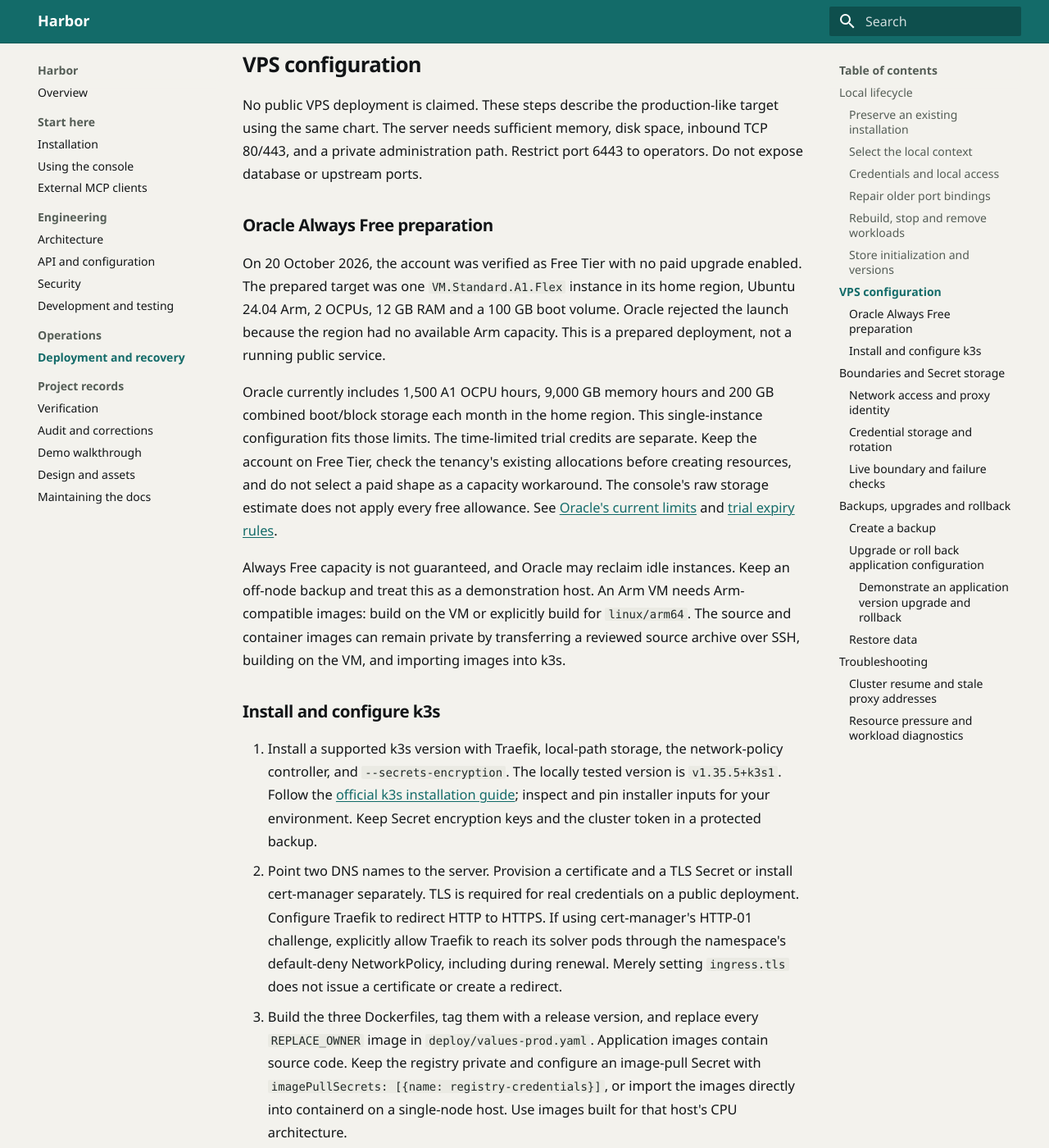
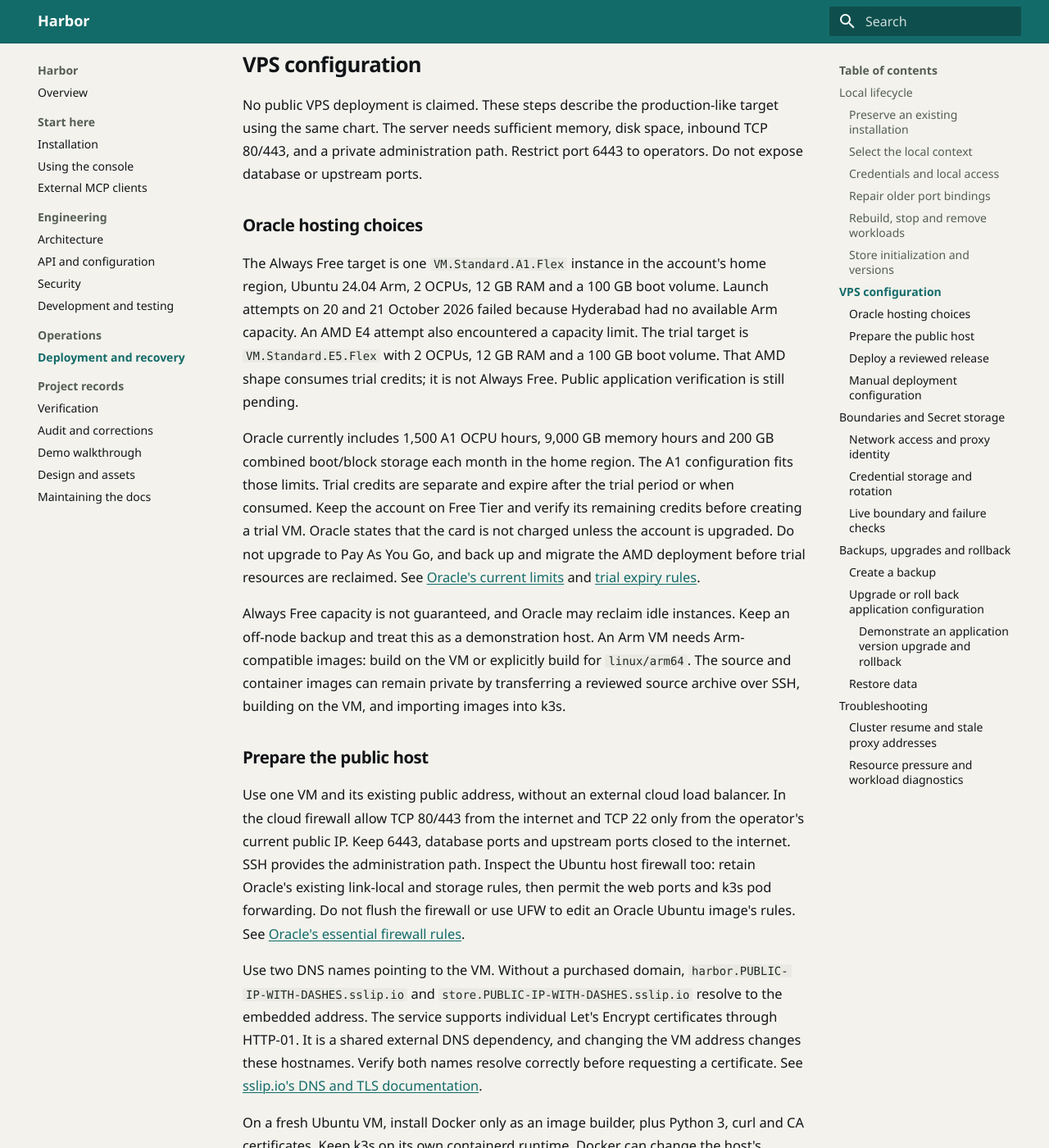
Before and after one commit to satwiksps/harbor, an MkDocs documentation site: the page built from docs/operations.md, in a window 1280 px wide and 1400 px high, scrolled down 4288 px. Shown: the whole window at 82% size. Built offline with MkDocs 1.6.1 and Material for MkDocs 9.7.7, drawn with Linux system fonts in a browser that asks for light colours; some of the changed text lies outside the part shown.

Commit message:
feat: add private VPS deployment with automatic TLS and backups

````diff
--- a/docs/operations.md
+++ b/docs/operations.md
@@ -95,15 +95,77 @@ The tested store image pins WordPress 7.1.3, PHP 8.3, WooCommerce 11.2.1, Storef
 
 No public VPS deployment is claimed. These steps describe the production-like target using the same chart. The server needs sufficient memory, disk space, inbound TCP 80/443, and a private administration path. Restrict port 6443 to operators. Do not expose database or upstream ports.
 
-### Oracle Always Free preparation
+### Oracle hosting choices
 
-On 20 October 2026, the account was verified as Free Tier with no paid upgrade enabled. The prepared target was one `VM.Standard.A1.Flex` instance in its home region, Ubuntu 24.04 Arm, 2 OCPUs, 12 GB RAM and a 100 GB boot volume. Oracle rejected the launch because the region had no available Arm capacity. This is a prepared deployment, not a running public service.
+The Always Free target is one `VM.Standard.A1.Flex` instance in the account's home region, Ubuntu 24.04 Arm, 2 OCPUs, 12 GB RAM and a 100 GB boot volume. Launch attempts on 20 and 21 October 2026 failed because Hyderabad had no available Arm capacity. An AMD E4 attempt also encountered a capacity limit. The trial target is `VM.Standard.E5.Flex` with 2 OCPUs, 12 GB RAM and a 100 GB boot volume. That AMD shape consumes trial credits; it is not Always Free. Public application verification is still pending.
 
-Oracle currently includes 1,500 A1 OCPU hours, 9,000 GB memory hours and 200 GB combined boot/block storage each month in the home region. This single-instance configuration fits those limits. The time-limited trial credits are separate. Keep the account on Free Tier, check the tenancy's existing allocations before creating resources, and do not select a paid shape as a capacity workaround. The console's raw storage estimate does not apply every free allowance. See [Oracle's current limits](https://docs.oracle.com/en-us/iaas/Content/FreeTier/freetier_topic-Always_Free_Resources.htm) and [trial expiry rules](https://docs.oracle.com/en-us/iaas/Content/FreeTier/freetier.htm).
+Oracle currently includes 1,500 A1 OCPU hours, 9,000 GB memory hours and 200 GB combined boot/block storage each month in the home region. The A1 configuration fits those limits. Trial credits are separate and expire after the trial period or when consumed. Keep the account on Free Tier and verify its remaining credits before creating a trial VM. Oracle states that the card is not charged unless the account is upgraded. Do not upgrade to Pay As You Go, and back up and migrate the AMD deployment before trial resources are reclaimed. See [Oracle's current limits](https://docs.oracle.com/en-us/iaas/Content/FreeTier/freetier_topic-Always_Free_Resources.htm) and [trial expiry rules](https://docs.oracle.com/en-us/iaas/Content/FreeTier/freetier.htm).
 
 Always Free capacity is not guaranteed, and Oracle may reclaim idle instances. Keep an off-node backup and treat this as a demonstration host. An Arm VM needs Arm-compatible images: build on the VM or explicitly build for `linux/arm64`. The source and container images can remain private by transferring a reviewed source archive over SSH, building on the VM, and importing images into k3s.
 
-### Install and configure k3s
+### Prepare the public host
+
+Use one VM and its existing public address, without an external cloud load balancer. In the cloud firewall allow TCP 80/443 from the internet and TCP 22 only from the operator's current public IP. Keep 6443, database ports and upstream ports closed to the internet. SSH provides the administration path. Inspect the Ubuntu host firewall too: retain Oracle's existing link-local and storage rules, then permit the web ports and k3s pod forwarding. Do not flush the firewall or use UFW to edit an Oracle Ubuntu image's rules. See [Oracle's essential firewall rules](https://docs.oracle.com/en-us/iaas/Content/Compute/References/bestpracticescompute.htm#Essential_Firewall_Rules).
+
+Use two DNS names pointing to the VM. Without a purchased domain, `harbor.PUBLIC-IP-WITH-DASHES.sslip.io` and `store.PUBLIC-IP-WITH-DASHES.sslip.io` resolve to the embedded address. The service supports individual Let's Encrypt certificates through HTTP-01. It is a shared external DNS dependency, and changing the VM address changes these hostnames. Verify both names resolve correctly before requesting a certificate. See [sslip.io's DNS and TLS documentation](https://sslip.io/).
+
+On a fresh Ubuntu VM, install Docker only as an image builder, plus Python 3, curl and CA certificates. Keep k3s on its own containerd runtime. Docker can change the host's FORWARD policy, so inspect the resulting rules and verify external HTTP traffic after installation. Do not expose the Docker API.
+
+Download and review the pinned k3s installer, then install with Secret encryption:
+
+```sh
+curl -fsSLo /tmp/install-k3s.sh 'https://raw.githubusercontent.com/k3s-io/k3s/v1.35.5%2Bk3s1/install.sh'
+sudo env INSTALL_K3S_VERSION='v1.35.5+k3s1' sh /tmp/install-k3s.sh server \
+  --secrets-encryption --write-kubeconfig-mode 600
+sudo k3s secrets-encrypt status
+sudo kubectl get nodes -o wide
+```
+
+Do not set `node-external-ip` for an OCI node behind public-IP NAT when preserving client addresses with `externalTrafficPolicy: Local`. K3s documents that combination as incompatible. The provided Traefik configuration uses `Local` and leaves forwarding-header trust disabled. See [K3s ServiceLB behavior](https://docs.k3s.io/networking/networking-services#usage).
+
+Install the pinned Helm archive matching the VM architecture and verify its official checksum. For AMD:
+
+```sh
+curl -fsSLO https://get.helm.sh/helm-v4.3.1-linux-amd64.tar.gz
+curl -fsSLO https://get.helm.sh/helm-v4.3.1-linux-amd64.tar.gz.sha256sum
+sha256sum -c helm-v4.3.1-linux-amd64.tar.gz.sha256sum
+tar -xzf helm-v4.3.1-linux-amd64.tar.gz
+sudo install -m 0755 linux-amd64/helm /usr/local/bin/helm
+```
+
+Install cert-manager once at cluster level. The chart signature is checked against the project's published keyring:
+
+```sh
+curl -fsSLo /tmp/cert-manager.gpg https://cert-manager.io/public-keys/cert-manager-keyring-2021-09-20-1020CF3C033D4F35BAE1C19E1226061C665DF13E.gpg
+sudo env KUBECONFIG=/etc/rancher/k3s/k3s.yaml helm upgrade --install cert-manager \
+  oci://quay.io/jetstack/charts/cert-manager --version v1.21.2 \
+  --namespace cert-manager --create-namespace --set crds.enabled=true \
+  --verify --keyring /tmp/cert-manager.gpg --wait --timeout 5m
+```
+
+The version and signature-verification options follow the [official cert-manager installation guide](https://cert-manager.io/docs/installation/helm/). Harbor's namespace uses default-deny networking. `networkPolicy.allowAcmeHttp01: true` permits only Traefik to reach temporary challenge pods on port 8089. The solver uses a ClusterIP Service, and its HTTP route takes precedence over the normal HTTPS redirect. Keep this allowance after the first certificate is issued so renewal can succeed.
+
+### Deploy a reviewed release
+
+Copy a source archive containing only tracked project files to the VM over SSH. Do not copy a Git credential, local databases or the development credential directory. Generate fresh production credentials with the helper below; transfer the selected Gemini key separately into `.secrets/gemini-api-key.txt` with directory mode 700 and file mode 600. Without that key, the application starts but chat remains unavailable.
+
+Build on the VM with a unique tag for this source revision, then import into k3s. Run one build at a time:
+
+```sh
+tag=release-YYYYMMDD-SHORTSHA
+sudo docker build -t "harbor:$tag" -f Dockerfile .
+sudo docker build -t "harbor-dashboard:$tag" -f dashboard/Dockerfile .
+sudo docker build -t "harbor-wordpress:$tag" -f docker/wordpress/Dockerfile docker/wordpress
+set -o pipefail
+sudo docker save "harbor:$tag" "harbor-dashboard:$tag" "harbor-wordpress:$tag" | sudo k3s ctr images import -
+sudo bash scripts/deploy-vps.sh CONSOLE_HOST STORE_HOST ADMIN_EMAIL "$tag"
+```
+
+The VPS helper operates only on `/etc/rancher/k3s/k3s.yaml`, requires one ready node, uses namespace and release `harbor`, discovers the node and pod addresses, and writes non-secret values to `.runtime/values-vps.json`. It creates private credentials, preserves existing application and upstream Secrets, applies the ingress configuration and deploys the same chart used locally. It refuses to generate passwords over existing data or proceed with credential files that differ from the deployed application Secret. Credential rotation remains a deliberate operation. It waits for WordPress bootstrap and the public certificate, but application acceptance testing remains a separate step. Keep `.secrets/development.json` and the Gemini key in a protected off-node backup.
+
+`deploy/vps/traefik.yaml` changes the cluster's ingress controller, so use it only on the dedicated Harbor node. `deploy/vps/tls.yaml` creates a namespace-scoped issuer. Neither file creates billable cloud infrastructure. For a different ingress controller, an existing certificate, or a different namespace, use the manual configuration below.
+
+### Manual deployment configuration
 
 1. Install a supported k3s version with Traefik, local-path storage, the network-policy controller, and `--secrets-encryption`. The locally tested version is `v1.35.5+k3s1`. Follow the [official k3s installation guide](https://docs.k3s.io/quick-start); inspect and pin installer inputs for your environment. Keep Secret encryption keys and the cluster token in a protected backup.
 2. Point two DNS names to the server. Provision a certificate and a TLS Secret or install cert-manager separately. TLS is required for real credentials on a public deployment. Configure Traefik to redirect HTTP to HTTPS. If using cert-manager's HTTP-01 challenge, explicitly allow Traefik to reach its solver pods through the namespace's default-deny NetworkPolicy, including during renewal. Merely setting `ingress.tls` does not issue a certificate or create a redirect.
@@ -184,16 +246,13 @@ Before changing application schemas, WordPress, WooCommerce or database versions
 
 It writes under `.secrets/backups/<UTC timestamp>` with a directory ACL limited to the current Windows account. Database/archive files keep a `.partial` suffix until their command succeeds. Copy backups to protected storage off the node and verify restoration on a separate environment before relying on them. Without quiesced writes, these files are independent snapshots rather than one transaction across systems. PostgreSQL contains upstream credential references, so a database backup without the corresponding mutable Secret is incomplete.
 
-Equivalent Linux backup commands:
+On the dedicated Linux VPS, use:
 
 ```sh
-umask 077
-mkdir -p /secure/backups/harbor
-kubectl -n harbor get secret harbor-app-secrets harbor-upstream-credentials -o json > /secure/backups/harbor/kubernetes-secrets.json
-kubectl -n harbor exec deployment/postgres -- pg_dump -U harbor -d harbor -Fc > /secure/backups/harbor/gateway.dump
-kubectl -n harbor exec deployment/mariadb -- sh -c 'mariadb-dump --single-transaction --user=wordpress --password="$MARIADB_PASSWORD" wordpress' > /secure/backups/harbor/wordpress.sql
-kubectl -n harbor exec deployment/wordpress -- tar -czf - -C /var/www/html wp-content wp-config.php > /secure/backups/harbor/wordpress-content.tar.gz
+sudo bash scripts/backup-vps.sh
 ```
+
+This creates a new mode-700 directory under `.secrets/backups`, keeps failed outputs marked `.partial`, removes server-generated Secret metadata for recovery, and records Helm values and checksums alongside the database/content backups. Copy the completed directory off the VM. This is an application backup, not a snapshot of the k3s control plane. A replacement node can generate a new cluster and issue a new TLS certificate before restoring the application data.
 
 ### Upgrade or roll back application configuration
 
````
Also changed, not shown: 6 other files.
